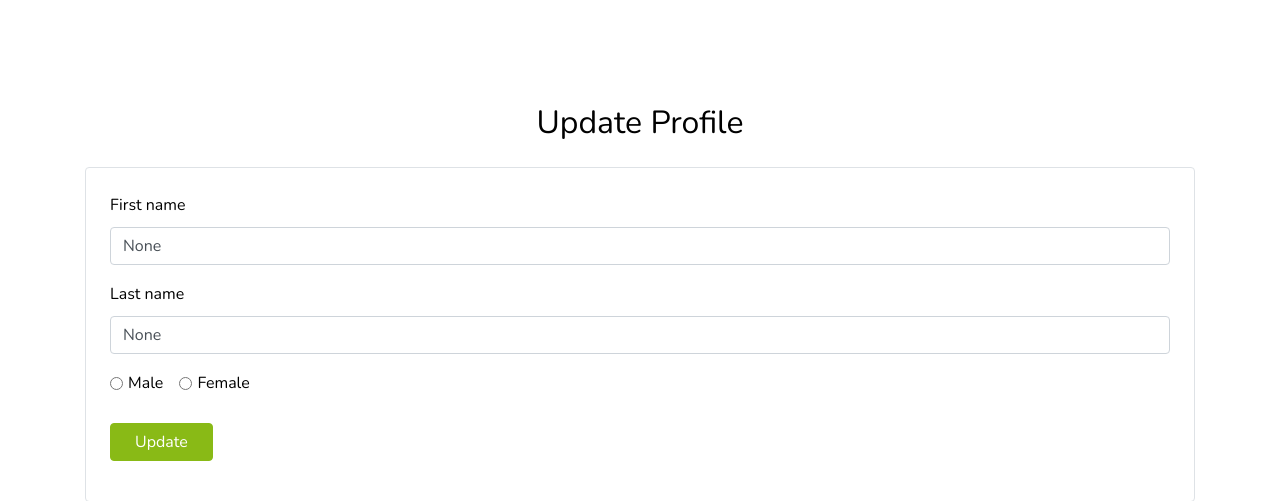
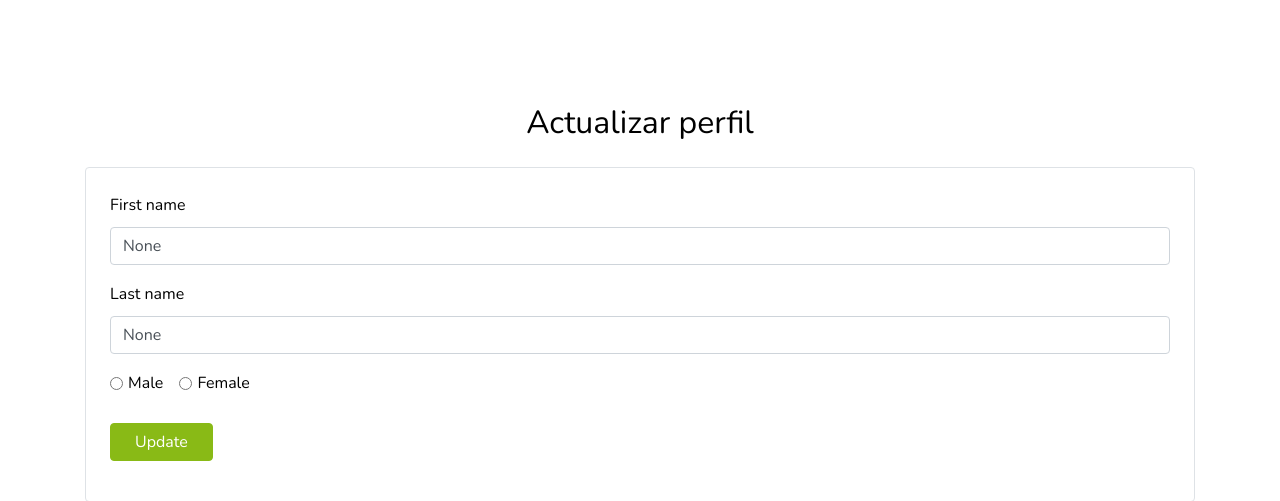
Before and after one commit to Rss-Feed-Junior-Jobs/Frontend, a Django app: template template/jobapp/employee-edit-profile.html in a window 1280 px wide. Shown: the part 379-880 px from the top of the page. Run offline with Django 3.2, Linux system fonts and the light colour scheme; the template is opened without the code that fills it: values that come from a table or form of the project are taken from there, others are empty; some libraries are stand-ins or nearby versions; some web fonts are replaced.

Commit message:
Actualizar perfil

```diff
--- a/template/jobapp/employee-edit-profile.html
+++ b/template/jobapp/employee-edit-profile.html
@@ -23,7 +23,7 @@
     <div class="row">
       <div class="col-lg-12 mb-5">
 
-        <h2 class="mb-4 text-center">Update Profile</h2>
+        <h2 class="mb-4 text-center">Actualizar perfil</h2>
         {% include 'messages.html' %}
 
         {% if form.errors %}
```
